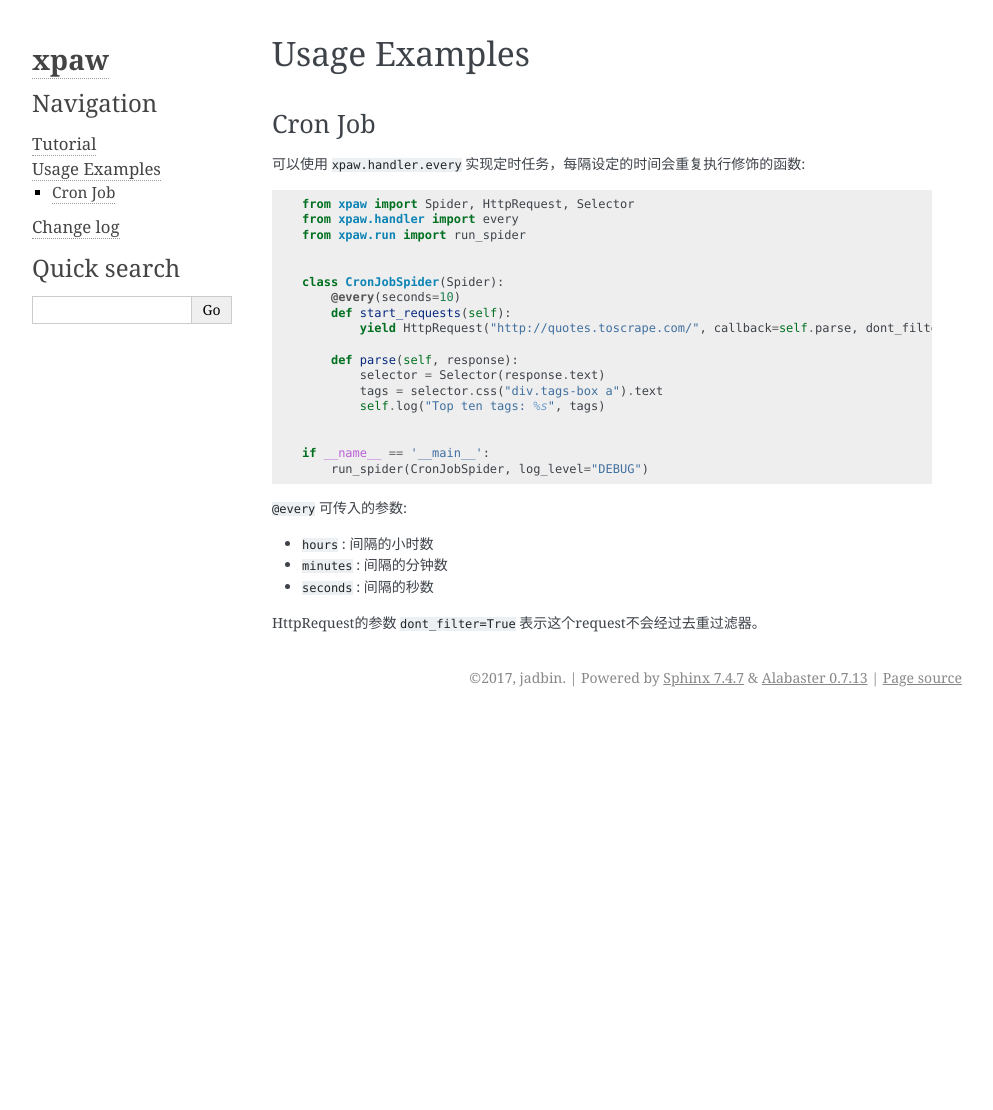
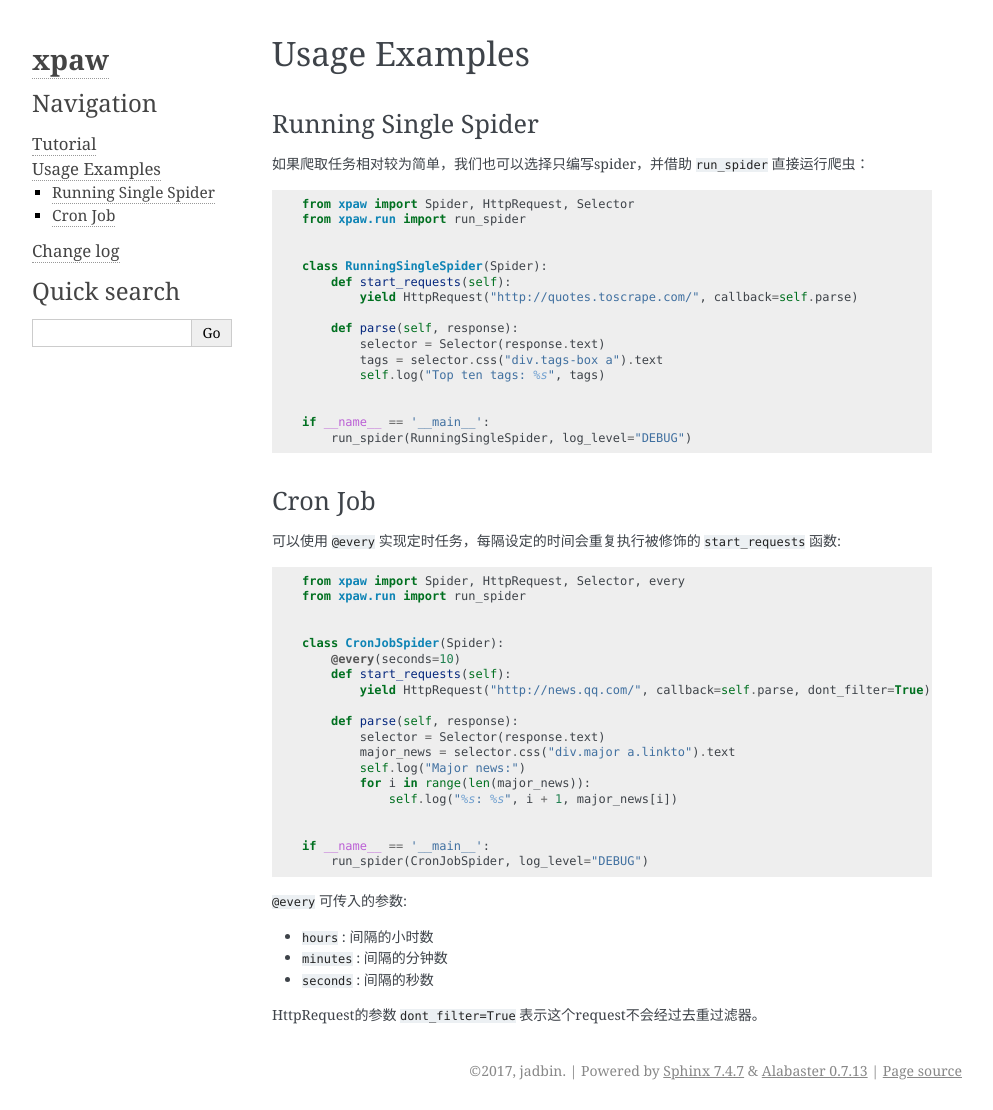
Before and after one commit to jadbin/xpaw, a Sphinx documentation site: the page built from docs/usage.rst, in a window 1280 px wide. Shown: the whole page, without its empty margins (148-1141 px from the left). Built offline with Sphinx 7.4.7, drawn with Linux system fonts in a browser that asks for light colours; before the commit the page ends 900 px from its top, so only the background shows below that.

```diff
--- a/docs/changelog.rst
+++ b/docs/changelog.rst
@@ -13,6 +13,7 @@ New features
   中间件加载的顺序由配置的权值确定，权值越大越贴近downloader/spider
 - 添加 ``xpaw.errors.NotEnabled`` ，在中间件/拓展的构造函数中控制抛出该异常来实现开启或禁用该中间件/拓展。
 - 添加UserAgentMiddleware，支持选择PC端或移动端的User-Agent，支持随机User-Agent
+- 支持配置日志写入指定文件
 
 Bug fixes
 ~~~~~~~~~
--- a/docs/usage.rst
+++ b/docs/usage.rst
@@ -3,27 +3,53 @@
 Usage Examples
 ==============
 
-Cron Job
---------
+Running Single Spider
+---------------------
 
-可以使用 ``xpaw.handler.every`` 实现定时任务，每隔设定的时间会重复执行修饰的函数:
+如果爬取任务相对较为简单，我们也可以选择只编写spider，并借助 ``run_spider`` 直接运行爬虫：
 
 .. code-block:: python
 
     from xpaw import Spider, HttpRequest, Selector
-    from xpaw.handler import every
+    from xpaw.run import run_spider
+
+
+    class RunningSingleSpider(Spider):
+        def start_requests(self):
+            yield HttpRequest("http://quotes.toscrape.com/", callback=self.parse)
+
+        def parse(self, response):
+            selector = Selector(response.text)
+            tags = selector.css("div.tags-box a").text
+            self.log("Top ten tags: %s", tags)
+
+
+    if __name__ == '__main__':
+        run_spider(RunningSingleSpider, log_level="DEBUG")
+
+
+Cron Job
+--------
+
+可以使用 ``@every`` 实现定时任务，每隔设定的时间会重复执行被修饰的 ``start_requests`` 函数:
+
+.. code-block:: python
+
+    from xpaw import Spider, HttpRequest, Selector, every
     from xpaw.run import run_spider
 
 
     class CronJobSpider(Spider):
         @every(seconds=10)
         def start_requests(self):
-            yield HttpRequest("http://quotes.toscrape.com/", callback=self.parse, dont_filter=True)
+            yield HttpRequest("http://news.qq.com/", callback=self.parse, dont_filter=True)
 
         def parse(self, response):
             selector = Selector(response.text)
-            tags = selector.css("div.tags-box a").text
-            self.log("Top ten tags: %s", tags)
+            major_news = selector.css("div.major a.linkto").text
+            self.log("Major news:")
+            for i in range(len(major_news)):
+                self.log("%s: %s", i + 1, major_news[i])
 
 
     if __name__ == '__main__':
--- a/xpaw/__init__.py
+++ b/xpaw/__init__.py
@@ -15,7 +15,7 @@ from .http import HttpRequest, HttpResponse
 from .selector import Selector
 from .downloader import Downloader
 from .item import Item, Field
+from .handler import every
 
-__all__ = ('__version__',
-           'FormData', 'HttpRequest', 'HttpResponse',
-           'Downloader', 'Spider', 'Selector', 'Item', 'Field')
+__all__ = ('__version__', 'FormData', 'HttpRequest', 'HttpResponse', 'Downloader', 'Spider', 'Selector',
+           'Item', 'Field', 'every')
--- a/xpaw/version.py
+++ b/xpaw/version.py
@@ -1,3 +1,3 @@
 # coding=utf-8
 
-__version__ = "0.9.0a1"
+__version__ = "0.9.0"
```
Also changed, not shown: other parts of docs/changelog.rst (+2 -2 lines), 3 other files.
